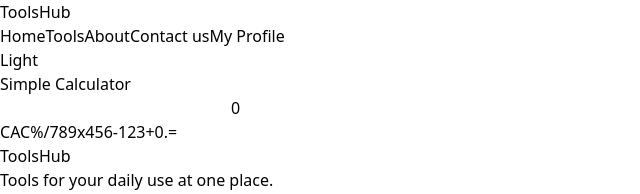
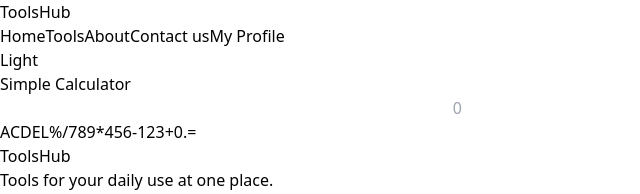
Before and after one commit to abhip06/tool-hub, a React (Vite) app: page /calculator in a window 1280 px wide. Shown: the top 194 px of the page, without its empty margins (0-640 px from the left). Built offline with nearby package versions, Linux system fonts and the light colour scheme.

Commit message:
Implemented calculation functionality

```diff
--- a/src/components/Calculator.tsx
+++ b/src/components/Calculator.tsx
@@ -2,36 +2,46 @@
 import ThemeContext from "../context/ThemeContext";
 
 const btnValues = [
-    ["C", "AC", "%", "/"],
-    [7, 8, 9, "x"],
-    [4, 5, 6, "-"],
-    [1, 2, 3, "+"],
-    [0, ".", "="],
+    ["AC", "DEL", "%", "/"],
+    ["7", "8", "9", "*"],
+    ["4", "5", "6", "-"],
+    ["1", "2", "3", "+"],
+    ["0", ".", "="],
 ]
 
 const Calculator = () => {
     const { theme } = useContext(ThemeContext);
-    const [inputValue, setInputValue] = useState<string | number>(0);
+    const [inputValue, setInputValue] = useState<string>("");
+    const [secondaryInput, setSecondaryInput] = useState<string>("");
 
-    console.log(inputValue);
-
-    const changeBtnDesign = (btn: string | number) => {
+    const changeBtnDesign = (btn: string) => {
         if (btn === "+") {
             return `row-span-2 ${theme === "dark" ? "bg-green-500 hover:bg-green-400" : "bg-green-200 hover:bg-green-100"}`;
         } else if (btn === "=") {
             return `${theme === "dark" ? "bg-blue-500 hover:bg-blue-400" : "bg-blue-200 hover:bg-blue-100"}`;
-        } else if (btn === "x" || btn === "-" || btn === "/") {
+        } else if (btn === "*" || btn === "-" || btn === "/") {
             return `${theme === "dark" ? "bg-green-500 hover:bg-green-400" : "bg-green-200 hover:bg-green-100"}`;
-        } else if (btn === "C" || btn === "AC" || btn === "%") {
+        } else if (btn === "DEL" || btn === "AC" || btn === "%") {
             return `${theme === "dark" ? "bg-yellow-500 hover:bg-yellow-400" : "bg-yellow-200 hover:bg-yellow-100"}`;
         } else {
             return `${theme === "dark" ? "bg-violet-500 hover:bg-violet-400" : "bg-violet-200 hover:bg-violet-100"}`;
         }
     }
 
-    const handleBtnClick = (value: string | number) => {
-        if (value === "") {
+    const handleBtnClick = (value: string) => {
 
+        if (value !== "DEL" && value !== "AC" && value !== "=") {
+            setInputValue((prev) => prev + value);
+        }
+
+        if (value === "DEL") {
+            setInputValue(inputValue.slice(0, -1));
+        } else if (value === "AC") {
+            setInputValue("");
+            setSecondaryInput("");
+        } else if (value === "=") {
+            setSecondaryInput(inputValue);
+            setInputValue(eval(inputValue));
         }
     }
 
@@ -39,16 +49,20 @@
         <div className={`flex flex-col justify-center items-center h-[calc(100vh-80px)] gap-10 px-4 sm:px-8 md:px-12 lg:px-20 xl:px-28 py-5 ${theme === "dark" ? "bg-gray-900 text-white" : "bg-white text-gray-800"}`}>
             <h2 className="text-4xl">Simple Calculator</h2>
             <div className="w-full md:w-1/3 flex flex-col gap-4 justify-center items-center p-5 rounded-md bg-violet-50 shadow-lg">
-                <div className={`w-full flex flex-col rounded-md ring-2 ring-violet-500 ${theme === "dark" ? "bg-gray-900" : "bg-white"}`}>
+                <div className={`w-full flex flex-col rounded-md ring-2 ring-violet-500 px-3 py-2 ${theme === "dark" ? "bg-gray-900" : "bg-white"}`}>
                     <input
                         type="text"
-                        className="hidden outline-none overflow-hidden text-right text-sm bg-transparent px-3 py-2"
+                        value={secondaryInput}
+                        readOnly
+                        dir="rtl"
+                        className={`${secondaryInput ? "block" : "hidden"} outline-none overflow-hidden text-right text-base bg-transparent`}
                     />
                     <input
                         type="text"
-                        onChange={(e: any) => setInputValue(e.current.value)}
+                        dir="rtl"
                         value={inputValue}
-                        className="outline-none overflow-hidden text-right text-4xl bg-transparent p-3 placeholder-current"
+                        onChange={(e) => setInputValue(e.target.value)}
+                        className="outline-none overflow-hidden text-right text-5xl bg-transparent placeholder-current"
                         placeholder="0"
                     />
                 </div>
@@ -57,7 +71,7 @@
                         btnValues.flat().map((btn, index) => (
                             <button
                                 key={index}
-                                onClick={() => setInputValue(btn)}
+                                onClick={() => handleBtnClick(btn)}
                                 className={`rounded-md ${changeBtnDesign(btn)} p-4 font-semibold flex items-center justify-center text-xl border-none`}
                             >
                                 {btn}
```
